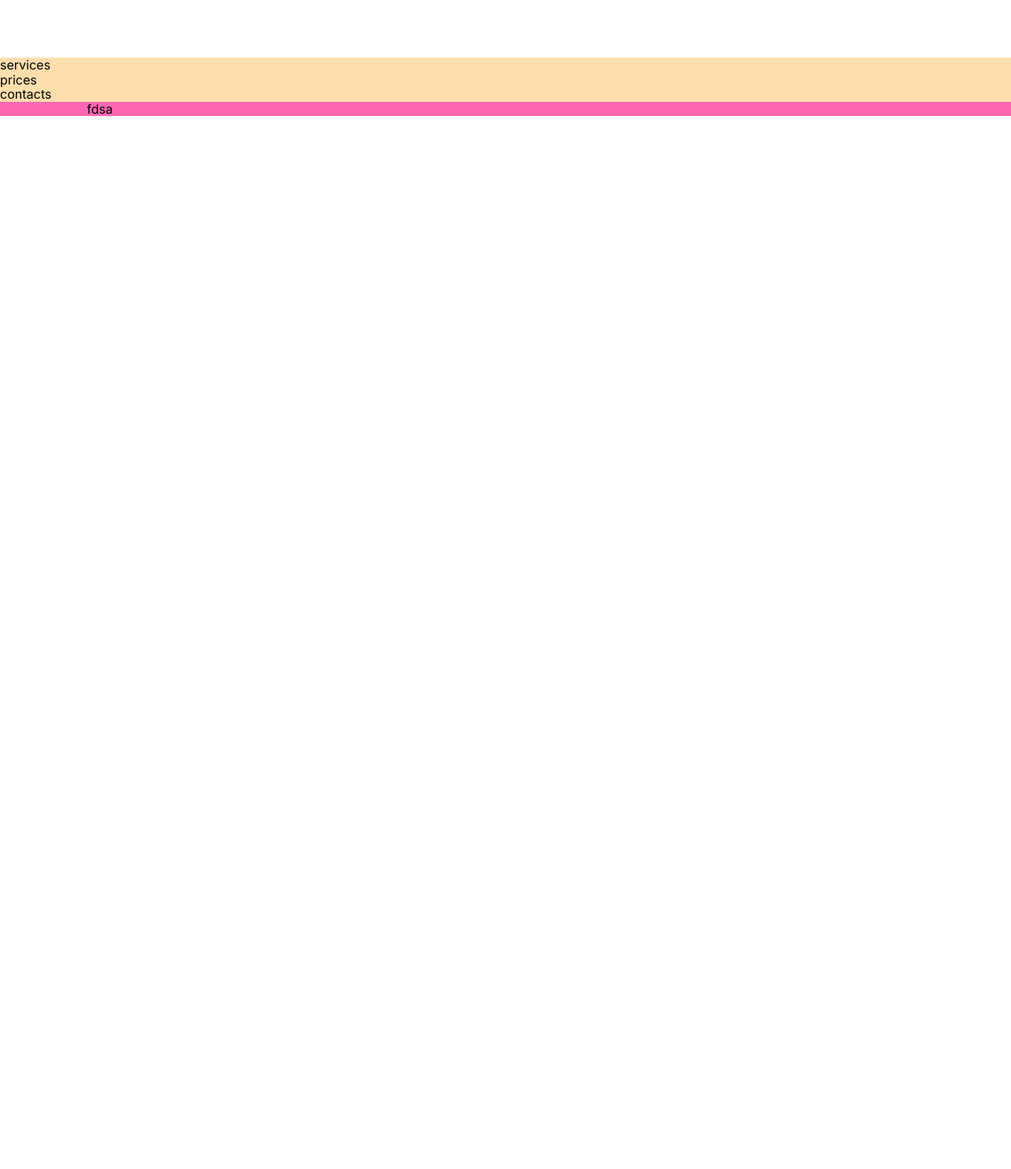
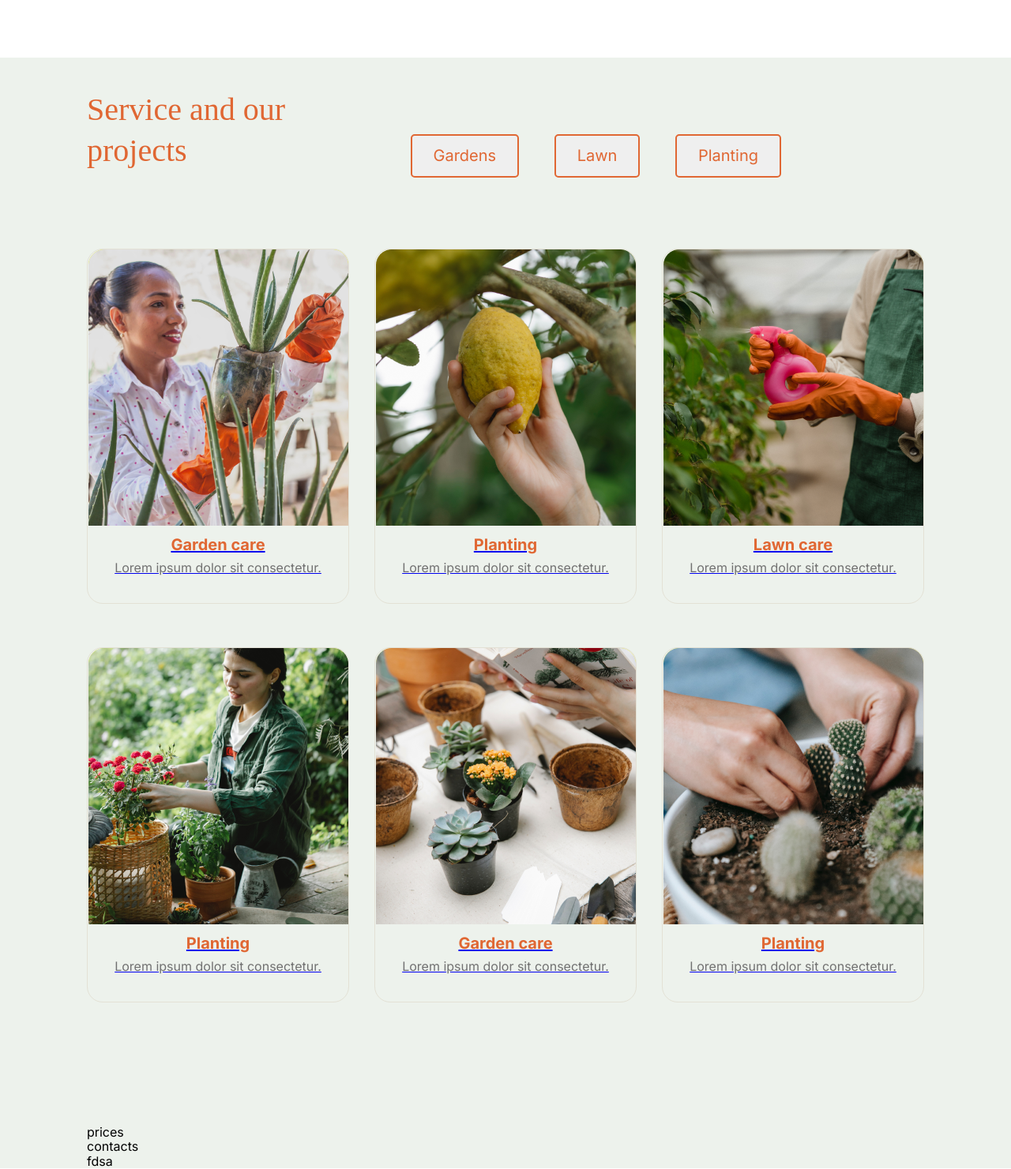
Before and after one commit to anishchenko/plants, a plain HTML site: page plants/index.html in a window 1280 px wide. Shown: the part 1280-2761 px from the top of the page at 79% size. Before the commit the page ends 1428 px from the top, so only its background shows below. Drawn offline with Linux system fonts and the light colour scheme; a web font is replaced by a local one.

Commit message:
feat: add services section

```diff
--- a/plants/css/style.css
+++ b/plants/css/style.css
@@ -23,13 +23,13 @@ body {
   max-width: 1440px;
   margin: 0 auto;
   padding: 0 110px;
-  /* background-color: #EDF2EC; */
+  background-color: #EDF2EC;
 }
 
 .header__container {
   display: flex;
   justify-content: space-between;
-  background-color: #EDF2EC;
+  /* background-color: #EDF2EC; */
 }
 
 .logo {
@@ -94,7 +94,7 @@ body {
 }
 
 .main__container {
-  background-color: #EDF2EC;
+  /* background-color: #EDF2EC; */
 }
 
 .welcome {
@@ -104,6 +104,7 @@ body {
   flex-direction: column;
   justify-content: space-between;
   align-items: flex-end;
+  background: url(../img/leafs_5pcs.png) no-repeat left center;
 }
 
 .welcome__title {
@@ -138,6 +139,7 @@ body {
 .welcome__button {
   margin-top: 48px;
   margin-right: 400px;
+  text-transform: uppercase;
 }
 
 .container-white {
@@ -148,15 +150,22 @@ body {
   padding-top: 161px;
   padding-bottom: 155px;
   background-color: #ffffff;
+  background-image: url(../img/houseplant\ 1.png);
+  background-repeat: no-repeat;
+  background-position: right center;
+}
+
+.section-title {
+  margin: 0;
+  font-family: 'Inika', serif;
+  font-size: 40px;
+  line-height: 52px;
+  font-weight: 400;
+  color: #E06733;
 }
 
 .about__title {
-  margin: 0;
   width: 41%;
-  font-family: 'Inika', serif;
-  font-size: 40px;
-  line-height: 52px;
-  color: #E06733;
 }
 
 .about__text {
@@ -168,6 +177,75 @@ body {
   color: #636060;
 }
 
+.services__container {
+  padding-top: 40px;
+  padding-bottom: 100px;
+}
+
+.services__title {
+  display: inline-block;
+  margin-right: 140px;
+  width: 25%;
+}
+
+.services__button {
+  margin-right: 40px;
+  border-radius: 5px;
+  font-size: 20px;
+  color: #E06733;
+}
+
+.services__button-no-margin {
+  margin-right: 0;
+}
+
+.services__list {
+  display: flex;
+  justify-content: space-between;
+  flex-wrap: wrap;
+  margin: 0;
+  margin-top: 90px;
+  padding: 0;
+  list-style: none;
+}
+
+.services__item {
+  display: block;
+  margin-bottom: 55px;
+  padding-bottom: 36px;
+  /* width: 23%; */
+  border: 1px solid #E3E1D5;
+  border-radius: 20px 20px 20px 20px;
+}
+
+.services__item:hover,
+.services__item:focus {
+  border: 1px solid #E06733;
+}
+
+.services__figure {
+  margin: 0;
+  padding: 0;
+}
+
+.services__caption {
+  margin-top: 10px;
+  /* width: 100%; */
+  font-size: 20px;
+  font-weight: 700;
+  line-height: 20px;
+  text-align: center;
+  color: #E06733;
+}
+
+.services__text {
+  margin: 0;
+  margin-top: 10px;
+  /* width: 100%; */
+  text-align: center;
+  color: #717171;
+}
+
 .footer {
   /* flex: 0 0 auto; */
   background-color: hotpink;
--- a/plants/index.html
+++ b/plants/index.html
@@ -39,17 +39,84 @@
         <button class="button welcome__button">Learn more</button>
       </section>
     </div>
+    <div class="container container-white">
+      <section class="about">
+        <h2 class="about__title section-title">We are professional experienced gardeners</h2>
+        <p class="about__text">Lorem ipsum dolor sit, amet consectetur adipisicing elit. Aperiam culpa hic ducimus quae sint labore incidunt officia nulla inventore reiciendis sequi, autem quidem sed impedit! Accusamus sequi quasi nemo iste nobis ipsum id! Corporis deserunt officiis tempore quo qui sint repellendus quaerat pariatur cupiditate eos, praesentium laudantium natus itaque tenetur!</p>
+      </section>
+    </div>
+    <div class="container services__container">
+      <section class="services">
+        <h2 class="services__title section-title">Service and our projects</h2>
+        <button class="button services__button">Gardens</button>
+        <button class="button services__button">Lawn</button>
+        <button class="button services__button services__button-no-margin">Planting</button>
 
-      <div class="container container-white">
-        <section class="about">
-          <h2 class="about__title">We are professional expereinced gardeners</h2>
-          <p class="about__text">Lorem ipsum dolor sit, amet consectetur adipisicing elit. Aperiam culpa hic ducimus quae sint labore incidunt officia nulla inventore reiciendis sequi, autem quidem sed impedit! Accusamus sequi quasi nemo iste nobis ipsum id! Corporis deserunt officiis tempore quo qui sint repellendus quaerat pariatur cupiditate eos, praesentium laudantium natus itaque tenetur!</p>
-        </section>
-      </div>
+        <ul class="services__list">
+          <li>
+            <a href="#" class="services__item">
+              <figure class="services__figure">
+                <img class="services__img" src="img/services__img-1.png" alt="Garden care">
+                <figcaption class="services__caption">Garden care</figcaption>
+                <p class="services__text">Lorem ipsum dolor sit consectetur.</p>
+              </figure>
+            </a>
+          </li>
+          <li>
+            <a href="#" class="services__item">
+              <figure class="services__figure">
+                <img class="services__img" src="img/services__img-2.png" alt="Planting">
+                <figcaption class="services__caption">Planting</figcaption>
+                <p class="services__text">Lorem ipsum dolor sit consectetur.</p>
+              </figure>
+            </a>
+          </li>
+          <li>
+            <a href="#" class="services__item">
+              <figure class="services__figure">
+                <img class="services__img" src="img/services__img-3.png" alt="Lawn care">
+                <figcaption class="services__caption">Lawn care</figcaption>
+                <p class="services__text">Lorem ipsum dolor sit consectetur.</p>
+              </figure>
+            </a>
+          </li>
+          <li>
+            <a href="#" class="services__item">
+              <figure class="services__figure">
+                <img class="services__img" src="img/services__img-4.png" alt="Planting">
+                <figcaption class="services__caption">Planting</figcaption>
+                <p class="services__text">Lorem ipsum dolor sit consectetur.</p>
+              </figure>
+            </a>
+          </li>
+          <li>
+            <a href="#" class="services__item">
+              <figure class="services__figure">
+                <img class="services__img" src="img/services__img-5.png" alt="Garden care">
+                <figcaption class="services__caption">Garden care</figcaption>
+                <p class="services__text">Lorem ipsum dolor sit consectetur.</p>
+              </figure>
+            </a>
+          </li>
+          <li>
+            <a href="#" class="services__item">
+              <figure class="services__figure">
+                <img class="services__img" src="img/services__img-6.png" alt="Planting">
+                <figcaption class="services__caption">Planting</figcaption>
+                <p class="services__text">Lorem ipsum dolor sit consectetur.</p>
+              </figure>
+            </a>
+          </li>
+        </ul>
+    </section>
+    </div>
 
-      <section class="services">services</section>
+    <div class="container">
       <section class="prices">prices</section>
+    </div>
+    <div class="container">
       <section class="contacts">contacts</section>
+    </div>
   </main>
   <footer class="footer">
     <div class="container">
```
Also changed, not shown: plants/img/contact_woman 1.png (added), plants/img/houseplant 1.png (added), plants/img/leafs_4pcs.png (added), plants/img/leafs_5pcs.png (added), plants/img/services__img-1.png (added), plants/img/services__img-2.png (added), plants/img/services__img-3.png (added), plants/img/services__img-4.png (added), plants/img/services__img-5.png (added), plants/img/services__img-6.png (added), plants/img/svg/Vector (1).svg (added), plants/img/svg/Vector (2).svg (added), plants/img/svg/Vector (3).svg (added), plants/img/svg/Vector.svg (added).
